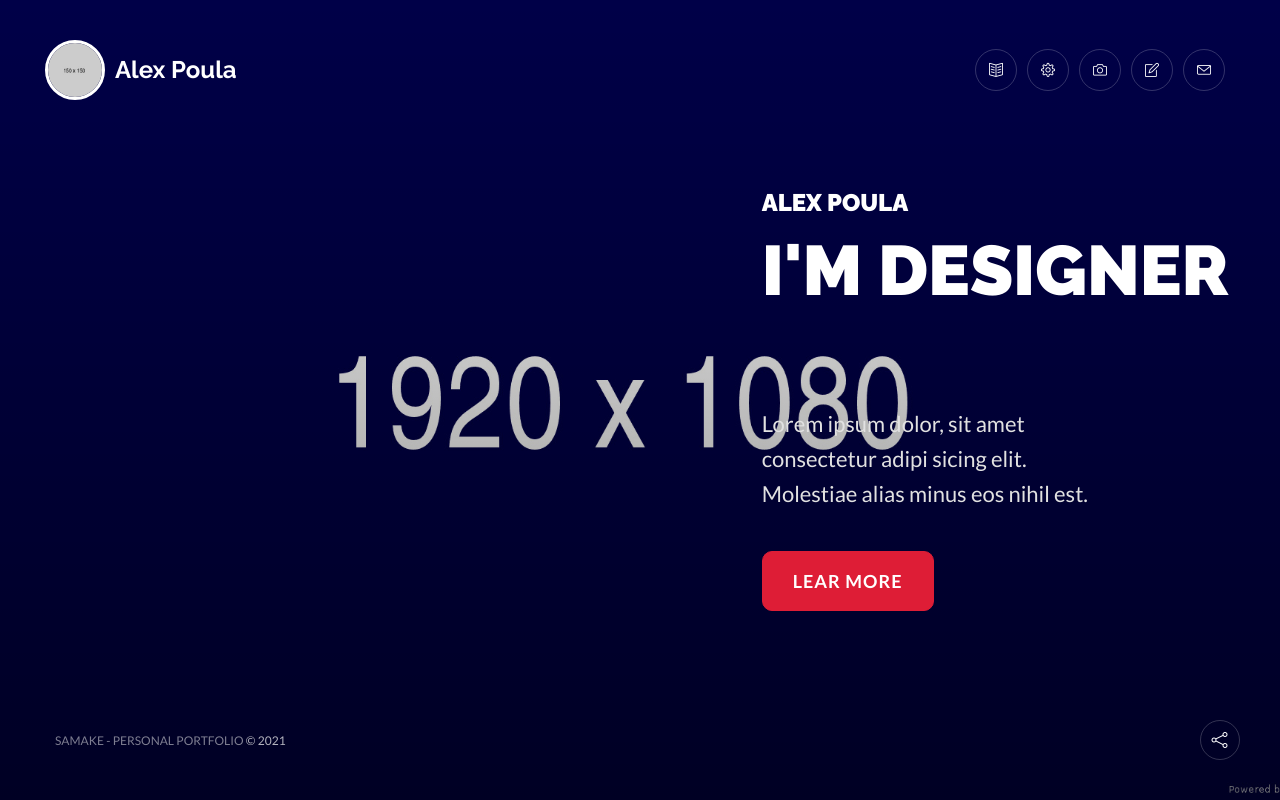
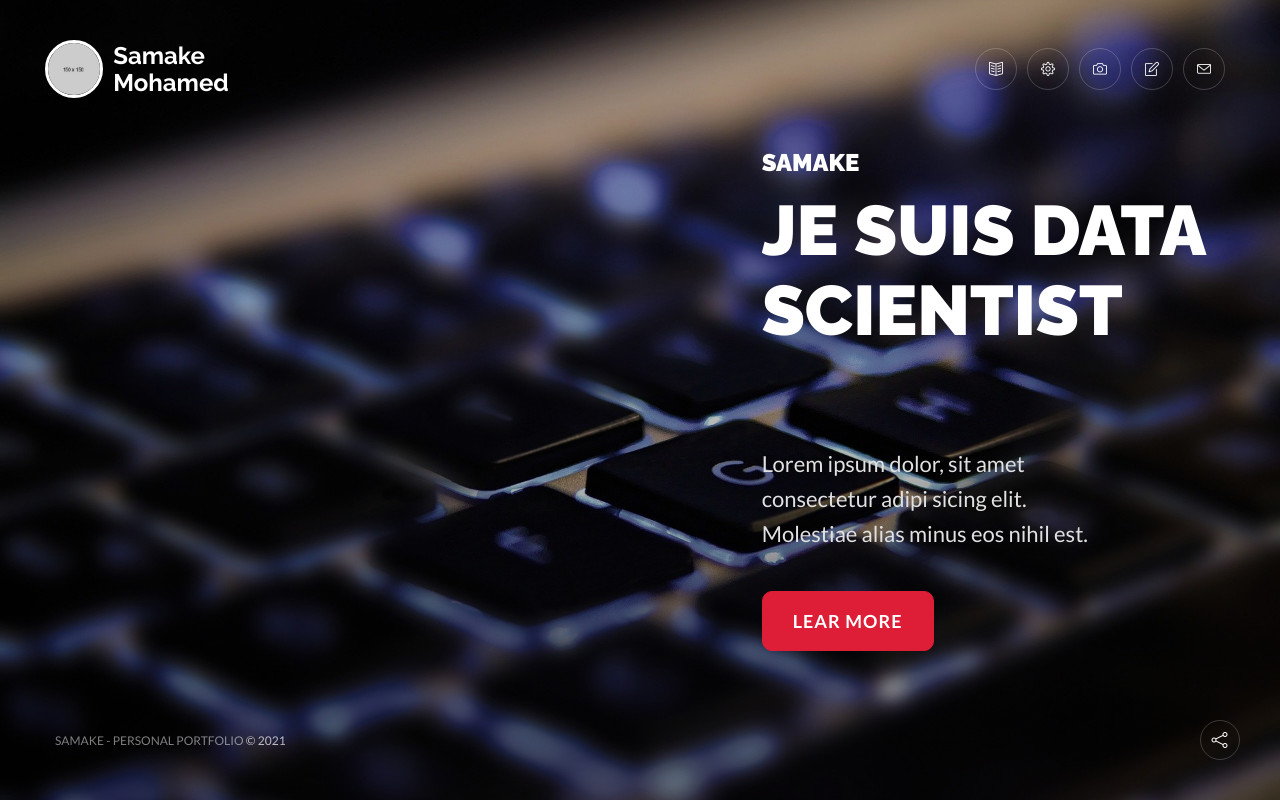
Before and after one commit to youzerssif/myportfolio, a Django app: page / in a window 1280 px wide. Run offline with Django 3.2, Linux system fonts and the light colour scheme; some libraries are stand-ins or nearby versions.

Commit message:
page d'acceuil

```diff
--- a/myservices/models.py
+++ b/myservices/models.py
@@ -52,6 +52,7 @@
     """Model definition for Skill."""
 
     # TODO: Define fields here
+    titre = models.CharField(max_length=250, null=True)
     techno = models.ForeignKey(Techno, on_delete=models.CASCADE, related_name="skills")
     icon = models.FileField(upload_to="iconskill", null=True)
 
@@ -67,4 +68,4 @@
 
     def __str__(self):
         """Unicode representation of Skill."""
-        return self.techno
+        return self.titre
--- a/templates/home.html
+++ b/templates/home.html
@@ -95,7 +95,7 @@
                             <a href="#" class="logo-link display-iflex width-px-60 margin-r-10" data-ckav-smd="width-px-60">
                                 <img src="{% static 'images/logo-img-02.jpg' %}" alt="logo" class="radius-full border-3 color-border-white">
                             </a>
-                            <h1 class="heading small display-iflex margin-b-0">Alex Poula</h1>
+                            <h1 class="heading small display-iflex margin-b-0">Samake Mohamed</h1>
                         </div>
 
                     </div>
@@ -115,7 +115,7 @@
                                 <li class="navigation-li">
                                     <a href="#about" class="navigation-a section-post">
                                         <span class="icon"><i class="icon-book-open"></i></span>
-                                        <span class="text">About <i class="fas fa-sort-up"></i></span>
+                                        <span class="text">A propos <i class="fas fa-sort-up"></i></span>
                                     </a>
                                 </li>
                                 <li class="navigation-li">
@@ -166,7 +166,7 @@
 
                         <!-- INTRO TEXT -->
                         <div class="intro-text typo-light" data-ckav-smd="align-center">
-                            <h2 class="heading small bold-900 text-upper" data-ckav-smd="small">Alex Poula</h2>
+                            <h2 class="heading small bold-900 text-upper" data-ckav-smd="small">Samake</h2>
 
                             <div class="carousel-widget carouselnav-1 light large" data-nc-smd="align-center"
                             data-carousel-items="1"
@@ -185,13 +185,23 @@
                                     <!-- ITEM -->
                                     <div class="item">
                                         <div class="inneritem">
-                                            <h2 class="heading xlarge bold-900 text-upper" data-ckav-smd="large">I'm Designer</h2>
+                                            <h2 class="heading xlarge bold-900 text-upper" data-ckav-smd="large">Je suis Data Scientist</h2>
                                         </div>
                                     </div>
                                     <!-- ITEM -->
                                     <div class="item">
                                         <div class="inneritem">
-                                            <h2 class="heading xlarge bold-900 text-upper" data-ckav-smd="large">I'm Developer</h2>
+                                            <h2 class="heading xlarge bold-900 text-upper" data-ckav-smd="large">Je suis Backend Developer</h2>
+                                        </div>
+                                    </div>
+                                    <div class="item">
+                                        <div class="inneritem">
+                                            <h2 class="heading xlarge bold-900 text-upper" data-ckav-smd="large">Je suis Redacteur web</h2>
+                                        </div>
+                                    </div>
+                                    <div class="item">
+                                        <div class="inneritem">
+                                            <h2 class="heading xlarge bold-900 text-upper" data-ckav-smd="large">Je suis Entrepreneur</h2>
                                         </div>
                                     </div>
 
@@ -222,7 +232,7 @@
                 </div>
 
                 <!-- BACKGROUND IMAGE -->
-                <b data-bgholder="background-image" class="full-wh bg-cover bg-cc zindex-1" data-bg-image="{% static 'images/slideshow-02.jpg' %}"></b>
+                <b data-bgholder="background-image" class="full-wh bg-cover bg-cc zindex-1" data-bg-image="{% static 'images/technology.jpg' %}"></b>
 
             </div>
             <!-- ======= END : BACKGROUND HOLDER =======  -->
```
Also changed, not shown: db.sqlite3, myservices/migrations/0002_skill_icon.py (added), myservices/migrations/0003_skill_titre.py (added), static/images/artificial-intelligence.jpg (added), static/images/binary-code.jpg (added), static/images/computer.jpg (added), static/images/technology.jpg (added).
